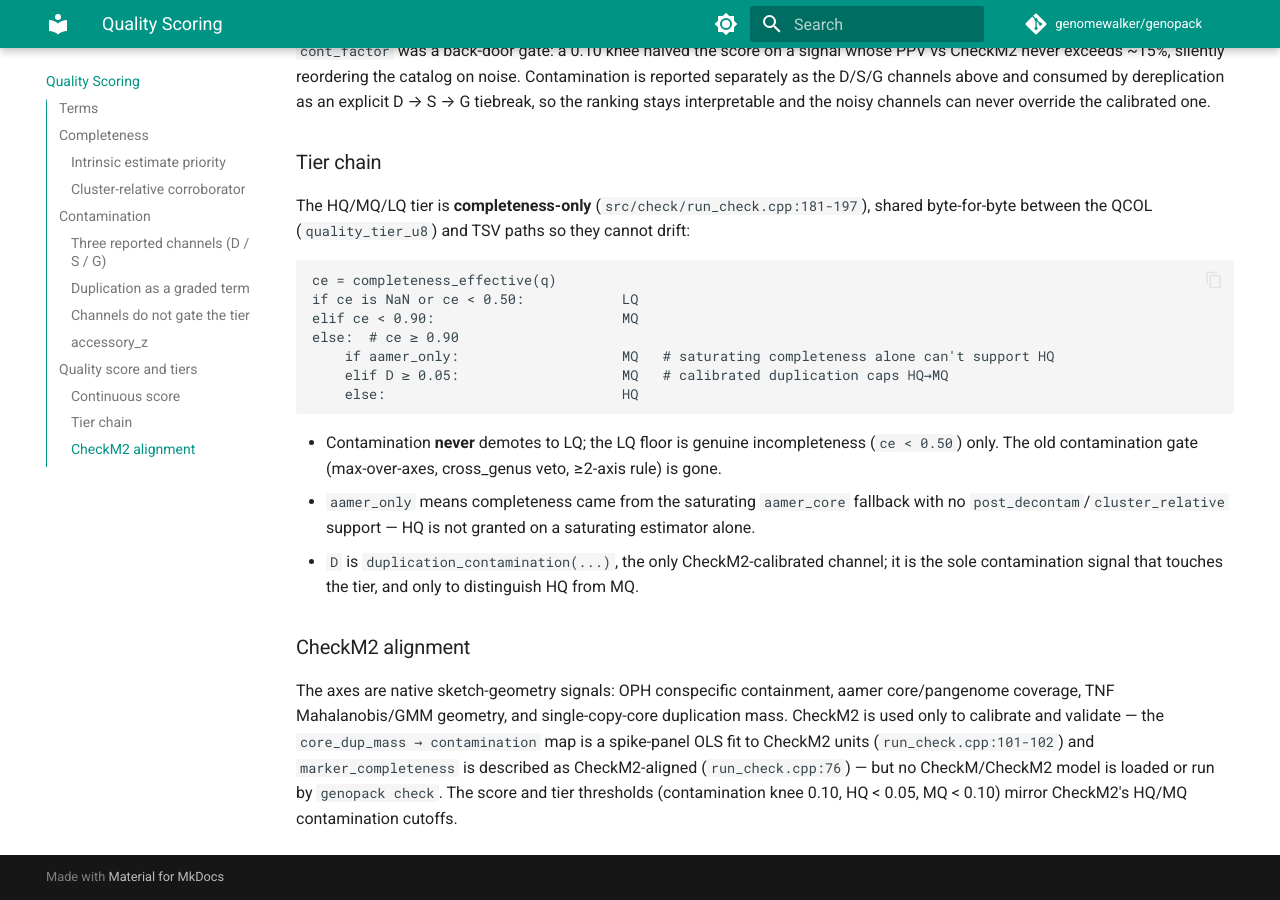
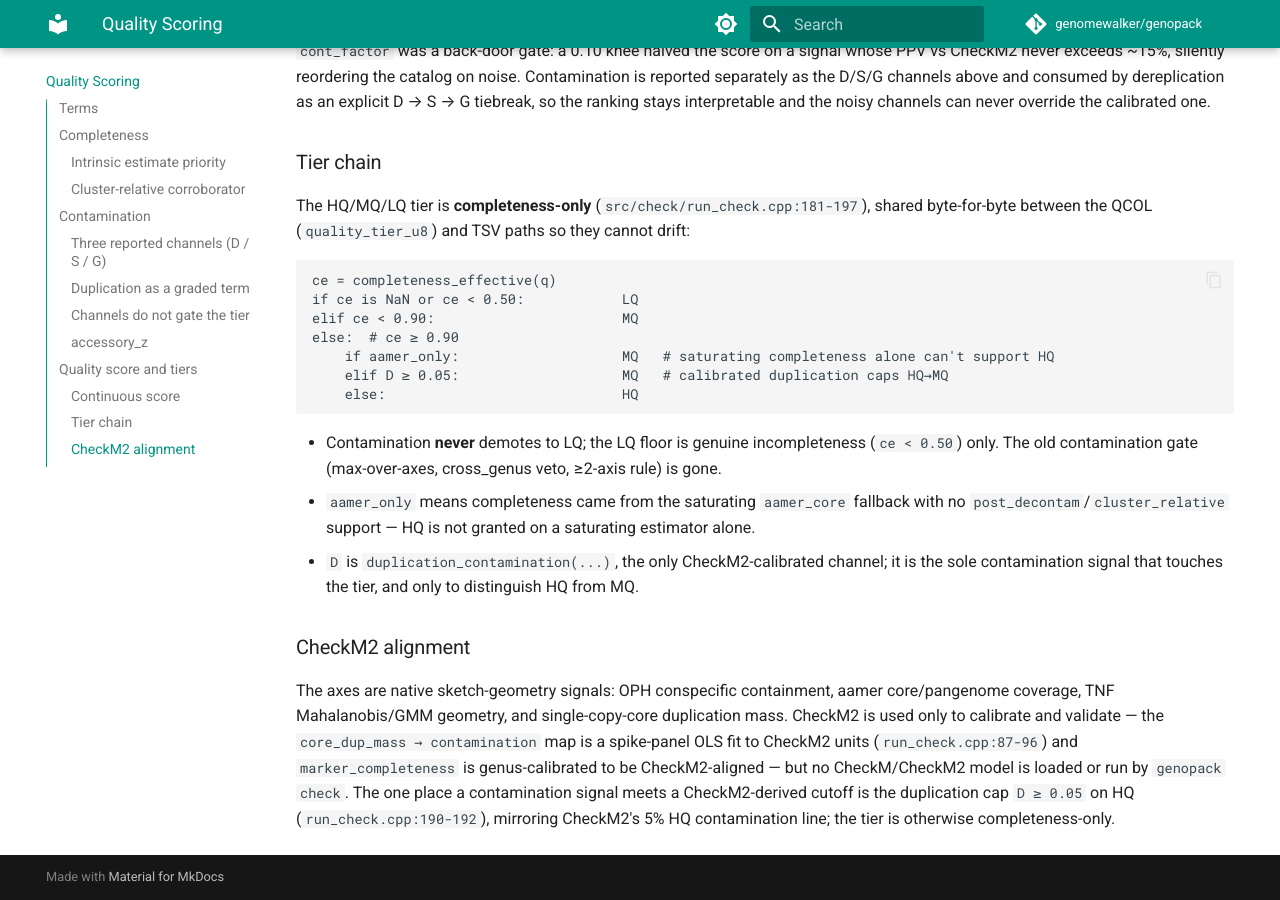
Before and after one commit to genomewalker/genopack, an MkDocs documentation site: the page built from docs/quality.md, in a window 1280 px wide and 900 px high, scrolled down 4418 px. Built offline with MkDocs 1.6.1 and Material for MkDocs 9.7.7, drawn with Linux system fonts in a browser that asks for light colours; comment, search, counter and statistics services are not loaded; some of the changed text lies outside the part shown.

Commit message:
docs: fix verified numeric/reference errors from the doc audit
- README: QUAL record is 56 B each, not 104 B (sizeof(QualRecord)==56,
  qual.hpp:105).
- quality.md: correct the duplication-constant line refs to run_check.cpp:87-96
  (values already matched: kDupMassSlope 1.448954, intercept 0.009998, /8 fallback).
- quality.md: drop the stale "contamination knee 0.10, HQ<0.05, MQ<0.10" score
  thresholds; the score is completeness-only and the only CheckM2-derived cutoff is
  the D>=0.05 HQ->MQ duplication cap.

```diff
--- a/docs/quality.md
+++ b/docs/quality.md
@@ -130,7 +130,7 @@ fraction instead of saturating near 1.0, and is NaN when the majority genus has
 SCC set (underpopulated / novel), which defers to the observability cap.
 
 `duplication_contamination` maps it into CheckM2 contamination units by a
-spike-panel OLS fit (`run_check.cpp:99-108`):
+spike-panel OLS fit (`run_check.cpp:87-96`):
 
 $$
 c_{\mathrm{dup}} =
@@ -142,7 +142,7 @@ $$
 
 The legacy `excess ÷ 8` term is saturating; the mass-based term replaces it when
 available (constants `kDupMassSlope`/`kDupMassIntercept`/`kDupToContamScale`,
-`run_check.cpp:101-103`).
+`run_check.cpp:87-89`).
 
 ### Channels do not gate the tier
 
@@ -234,7 +234,8 @@ The axes are native sketch-geometry signals: OPH conspecific containment, aamer
 core/pangenome coverage, TNF Mahalanobis/GMM geometry, and single-copy-core
 duplication mass. CheckM2 is used only to calibrate and validate — the
 `core_dup_mass → contamination` map is a spike-panel OLS fit to CheckM2 units
-(`run_check.cpp:101-102`) and `marker_completeness` is described as CheckM2-aligned
-(`run_check.cpp:76`) — but no CheckM/CheckM2 model is loaded or run by `genopack
-check`. The score and tier thresholds (contamination knee 0.10, HQ < 0.05, MQ <
-0.10) mirror CheckM2's HQ/MQ contamination cutoffs.
+(`run_check.cpp:87-96`) and `marker_completeness` is genus-calibrated to be
+CheckM2-aligned — but no CheckM/CheckM2 model is loaded or run by `genopack
+check`. The one place a contamination signal meets a CheckM2-derived cutoff is the
+duplication cap `D ≥ 0.05` on HQ (`run_check.cpp:190-192`), mirroring CheckM2's
+5% HQ contamination line; the tier is otherwise completeness-only.
```
Also changed, not shown: README.md (+1 -1 lines).
